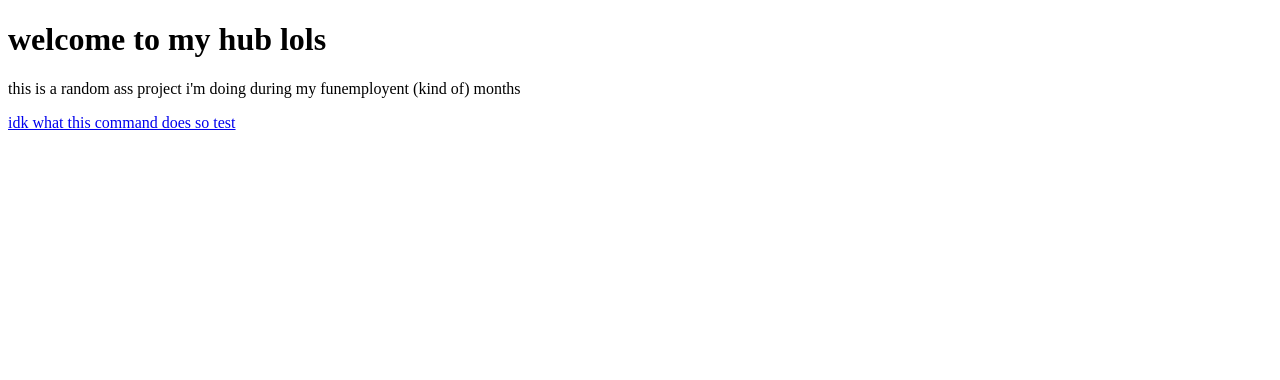
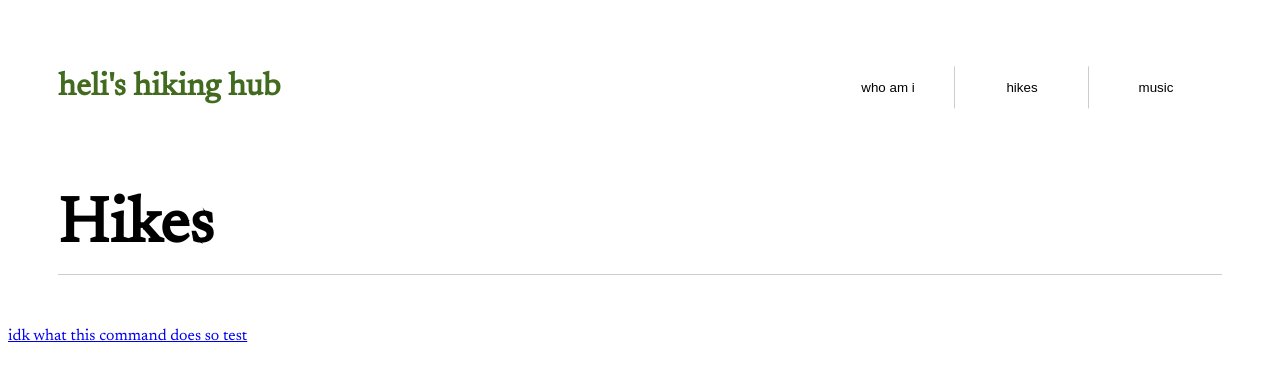
Before and after one commit to helisunano22/amart, a plain HTML site: page index.html in a window 1280 px wide. Drawn offline with Linux system fonts and the light colour scheme.

Commit message:
today i made the header thing with buttons and made a grey line and then centered the lines between the buttons but the buttons don't go anywhere

```diff
--- a/index.html
+++ b/index.html
@@ -1,13 +1,23 @@
 <!DOCTYPE html>
 <html lang="en">
-    <head>
-        <meta charset="UTF-8"
-        <meta name="viewpoint" content="width=device-width, initial-scale=1.0">
-        <title>heli's hiking hub</title>
-    </head>
-    <body>
-        <h1>welcome to my hub lols</h1>
-        <p> this is a random ass project i'm doing during my funemployent (kind of) months</p>
-        <a href="#"> idk what this command does so test</a>
+<head>
+    <meta charset="UTF-8"
+    <meta name="viewport" content="width=device-width, initial-scale=1.0">
+    <title>heli's hiking hub</title>
+    <link rel="stylesheet" href="https://fonts.googleapis.com/css2?family=Newsreader&display=swap">
+    <link rel="stylesheet" href="styles.css">
+    <link rel="favicon" href="🍂">
+</head>
+<body>
+    <div class="header">
+        <h1>heli's hiking hub</h1>
+        <div class="buttons">
+            <button class="button">who am i</button>
+            <button class="button">hikes</button>
+            <button class="button">music</button>
+        </div>
+    </div>
+    <h2>Hikes</h2>
+        <a href="https://www.youtube.com"> idk what this command does so test</a>
     </body>
 </html>
--- /dev/null
+++ b/styles.css
@@ -0,0 +1,55 @@
+body {
+    font-family: 'Newsreader', serif;
+}
+h1 {
+    color: #426B1F; /*apply color to text */
+}
+h2 {
+    font-size: 64px; /*set font size*/
+    margin-top: 70px;
+    margin-left: 50px; /*apply left margin */
+    margin-right: 50px;
+    border-bottom: 1px solid #ccc; /* add bottom border*/
+    padding-bottom: 15px; /* add padding bottom of text*/
+}
+.header {
+    display: flex;
+    justify-content: space-between; /*align items to the right and left*/
+    align-items: center; /*center items vertically*/
+    margin-left: 50px;
+    margin-top: 50px;
+    margin-right: 50px;
+}
+.buttons{
+    display: flex; /*arrange buttons in a row*/
+    justify-content:space-between; /*center buttons evenly */
+    width: 400px;
+    position: relative; /*add position relative for positioning the line */
+}
+.button {
+    padding: 20px 20px;
+    background-color: white;
+    border: none;
+    width:33%;
+    border-radius: 5px; /*add rounded corners?? */
+    cursor: pointer; /* add pointer cursor on hover*/
+    position: relative; /*add position relative for positioning the line */
+}
+
+.button:not(:last-child)::after { /*not selecting the last child aka button*/
+    content: ''; /*add pseudo-element for the line */
+    position: absolute; /* position the line absolutely */
+    top: 50%; /*move the line to the vertical center */
+    right: calc(100% +5px); /*adjust the right position to extend the line*/
+    left: 100%; /*move line to the right edge of the current button*/
+    transform: translateY(-50%); /*center the line vertically */
+    height: 75%;
+    width: 1px;
+    background-color: #ccc;
+}
+.button:hover {
+    background-color: #e0e0e0;
+}
+a{
+
+}
```
